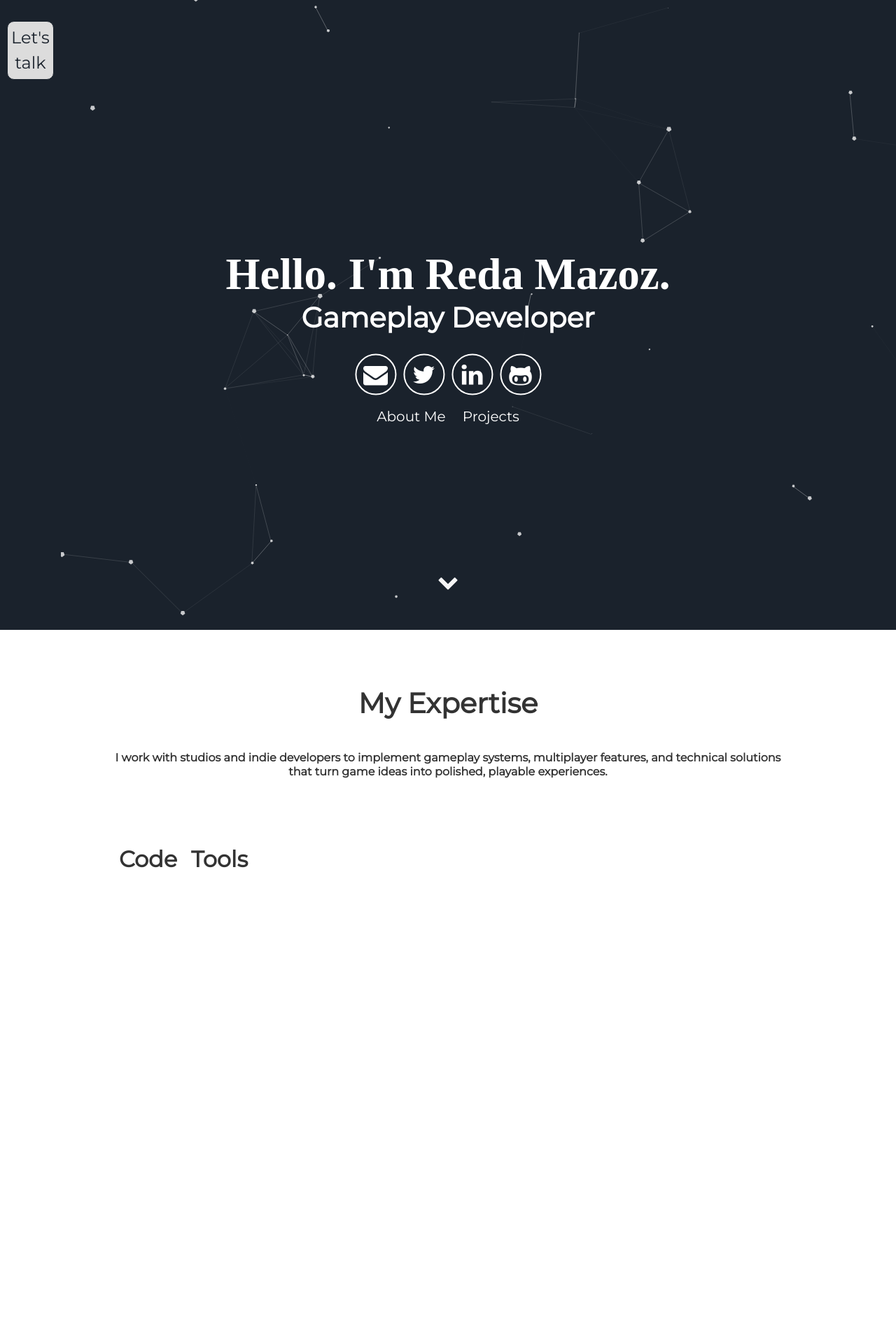
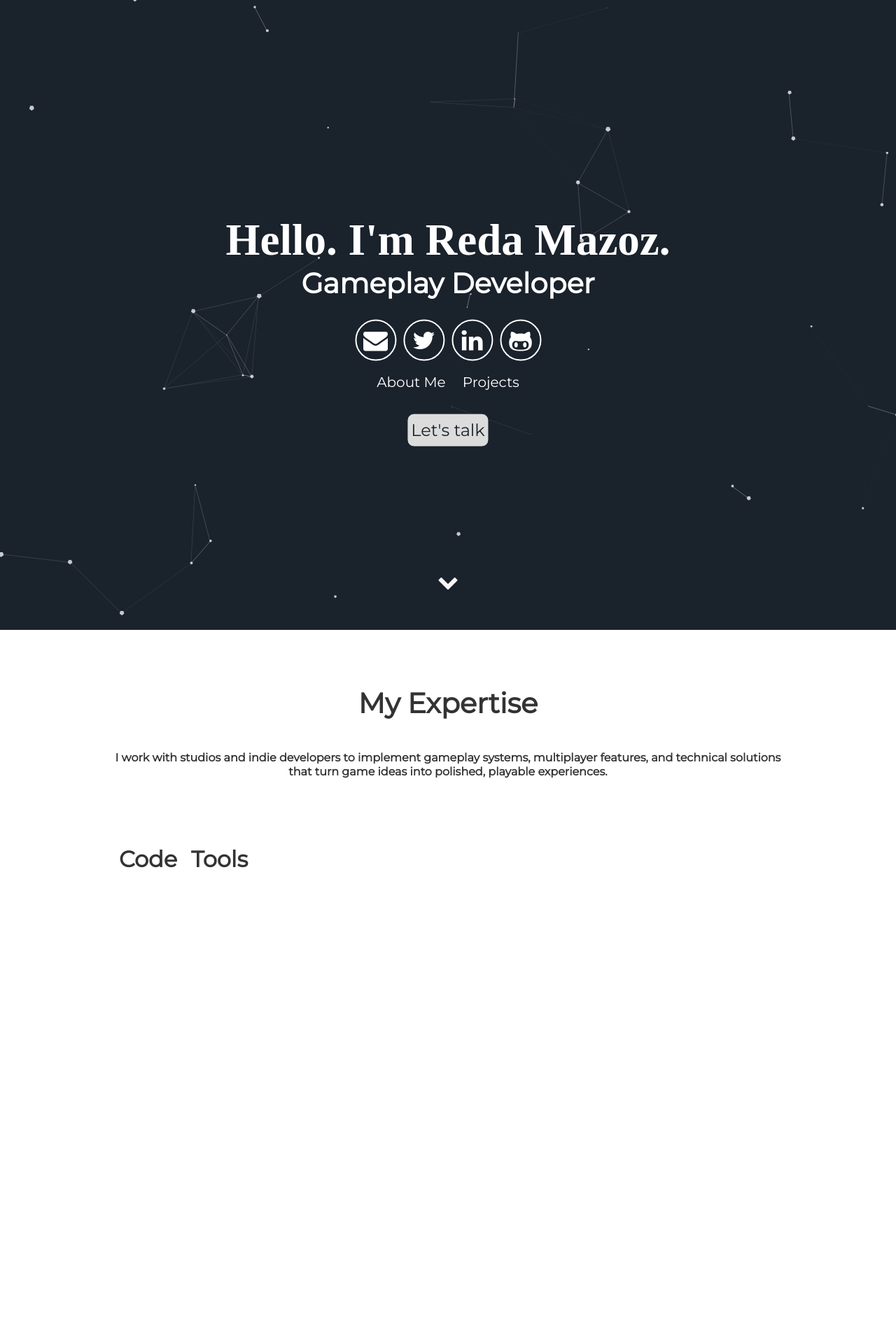
Before and after one commit to RedaMazoz/redamazoz.github.io, a Jekyll site: the page built from index.html, in a window 1280 px wide. Shown: the top 1909 px of the page at 70% size. Built offline with Jekyll 4.4.1, drawn with Linux system fonts in a browser that asks for light colours; some web fonts are replaced.

Commit message:
Update header.html

```diff
--- a/_includes/header.html
+++ b/_includes/header.html
@@ -31,9 +31,9 @@
         <a class="link" href="#about" data-scroll>About Me</a>
         <a class="link" href="#projects" data-scroll>Projects</a>
       </div>
+      <div class="header-links">
+        <a class="call-to-action-link" href="mailto:reda.mazoz@outlook.com">Let's talk</a>
+      </div>
     </div>
-      <div class="header-links">
-        <a class="call-to-action-link" href="mailto:reda.mazoz@outlook.com">Let's talk</a></div>
-      </div>
   <a class="down" href="#about" data-scroll><i class="icon fa fa-chevron-down" aria-hidden="true"></i></a>
 </div>
```
